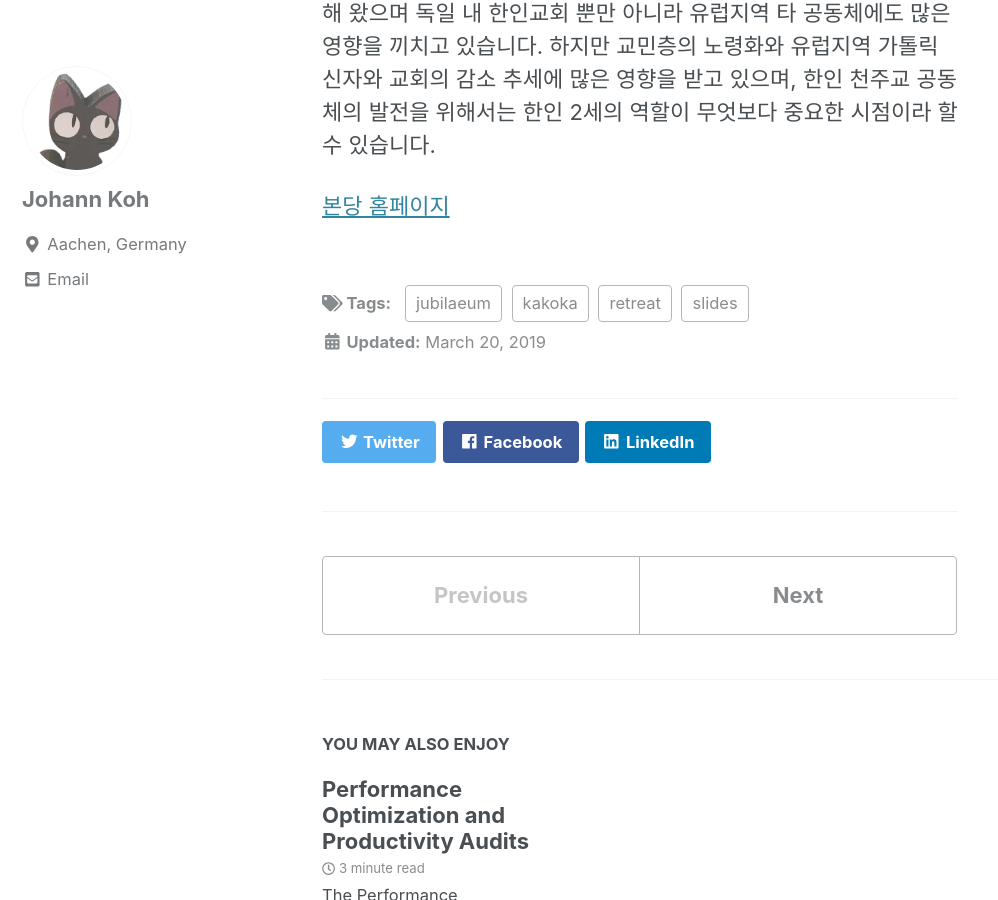
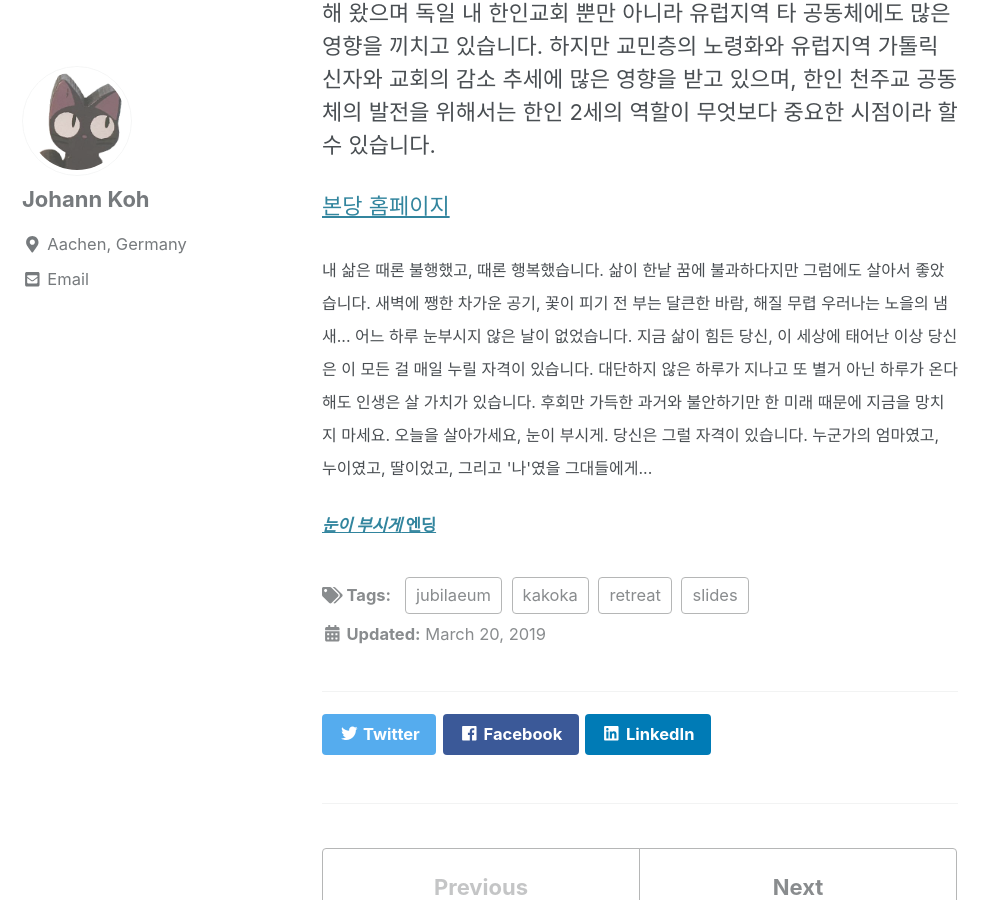
Before and after one commit to meuus/meuus.github.io, a Jekyll site: the page built from _posts/2019-03-20-jubilaeum-retreat.md, in a window 1280 px wide and 900 px high, scrolled down 1330 px. Shown: the whole window, without its empty margins (0-998 px from the left). Built offline with Jekyll 4.4.1, drawn with Linux system fonts in a browser that asks for light colours; cached includes are drawn as plain includes.

```diff
--- a/_posts/2019-03-20-jubilaeum-retreat.md
+++ b/_posts/2019-03-20-jubilaeum-retreat.md
@@ -44,3 +44,22 @@ tags:
 시점이라 할 수 있습니다.
 
 [본당 홈페이지](http://www.kakoka.de/zbxe/ "쾰른 한인 천주교회")
+
+
+<font size="3">
+내 삶은 때론 불행했고, 때론 행복했습니다.
+삶이 한낱 꿈에 불과하다지만 그럼에도 살아서 좋았습니다.
+새벽에 쨍한 차가운 공기, 꽃이 피기 전 부는 달큰한 바람, 해질 무렵 우러나는 노을의 냄새...
+어느 하루 눈부시지 않은 날이 없었습니다.
+
+지금 삶이 힘든 당신, 이 세상에 태어난 이상 당신은 이 모든 걸 매일 누릴 자격이 있습니다.
+대단하지 않은 하루가 지나고 또 별거 아닌 하루가 온다 해도 인생은 살 가치가 있습니다.
+
+후회만 가득한 과거와 불안하기만 한 미래 때문에 지금을 망치지 마세요.
+오늘을 살아가세요, 눈이 부시게.
+당신은 그럴 자격이 있습니다.
+누군가의 엄마였고, 누이였고, 딸이었고,
+그리고 '나'였을 그대들에게...
+</font>
+
+###### [*눈이 부시게* 엔딩](http://tv.jtbc.joins.com/dazzling "눈이 부시게 엔딩")
```
Also changed, not shown: index.html (+5 -2 lines), assets/images/gkoh-2014_03_01.png (added).
